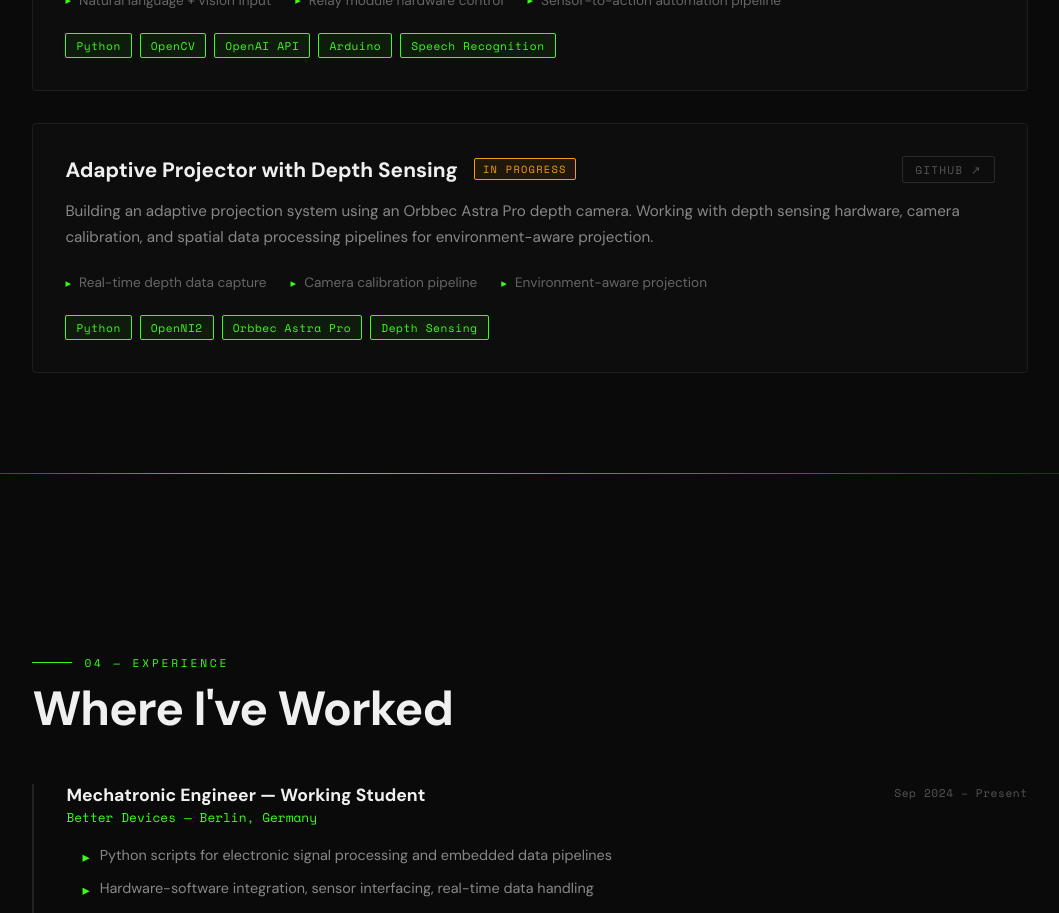
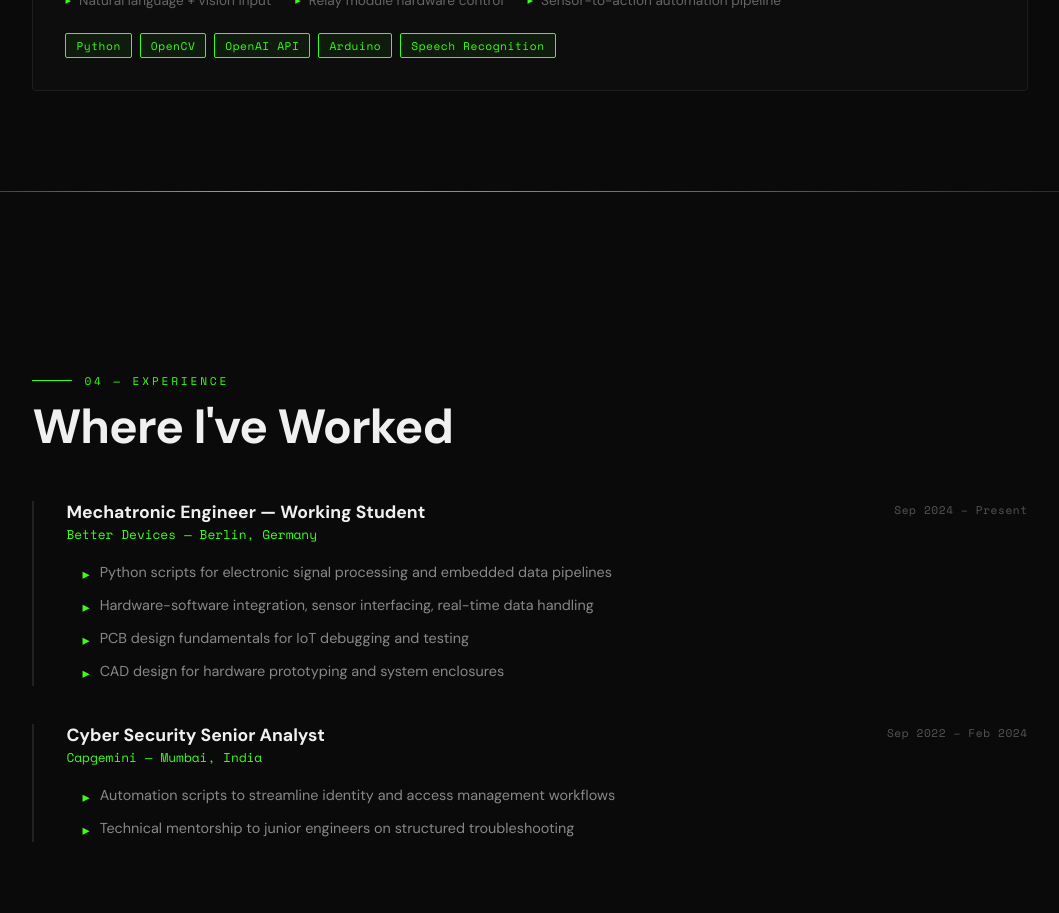
Before and after one commit to siddhesh1008/siddhesh-portfolio, a React (Create React App) app: page / in a window 1280 px wide. Shown: the part 3280-4193 px from the top of the page, without its empty margins (110-1169 px from the left). Built offline with nearby package versions, Linux system fonts and the light colour scheme.

Commit message:
remove depth sensing project

```diff
--- a/src/App.js
+++ b/src/App.js
@@ -30,16 +30,7 @@ const PROJECTS = [
     highlights: ["Natural language + vision input", "Relay module hardware control", "Sensor-to-action automation pipeline"],
     github: "https://github.com/siddhesh1008",
   },
-  {
-    id: "depth",
-    title: "Adaptive Projector with Depth Sensing",
-    status: "IN PROGRESS",
-    tags: ["Python", "OpenNI2", "Orbbec Astra Pro", "Depth Sensing"],
-    description:
-      "Building an adaptive projection system using an Orbbec Astra Pro depth camera. Working with depth sensing hardware, camera calibration, and spatial data processing pipelines for environment-aware projection.",
-    highlights: ["Real-time depth data capture", "Camera calibration pipeline", "Environment-aware projection"],
-    github: "https://github.com/siddhesh1008",
-  },
+
 ];
 
 const EXPERIENCE = [
```
